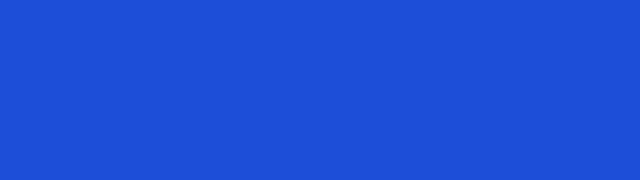
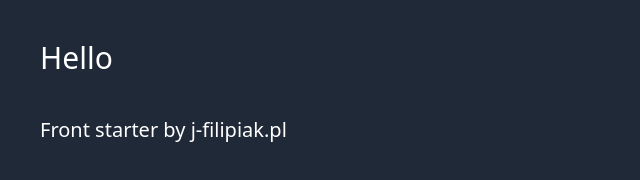
Before and after one commit to jaroslaw-filipiak/vite-starter, a website built with Vite: page index.html in a window 1280 px wide. Shown: the whole page, without its empty margins (0-640 px from the left). Built offline with nearby package versions, Linux system fonts and the light colour scheme.

Commit message:
handling gfonts

```diff
--- a/index.html
+++ b/index.html
@@ -7,7 +7,8 @@
     <title>Vite App</title>
   </head>
   <body>
-    <div id="app"></div>
+    <h1>Hello</h1>
+    <p>Front starter by j-filipiak.pl</p>
     <script type="module" src="/main.js"></script>
   </body>
 </html>
--- a/src/scss/style.scss
+++ b/src/scss/style.scss
@@ -1,7 +1,13 @@
-h1 {
-  @apply border opacity-20;
+@import url("https://fonts.googleapis.com/css2?family=Open+Sans:wght@400;500;600;700;800&display=swap");
+
+body {
+  @apply bg-gray-800 text-white;
 }
 
-body {
-  @apply bg-blue-700;
+h1 {
+  @apply m-10 text-3xl;
 }
+
+p {
+  @apply m-10 text-xl;
+}
--- a/tailwind.config.js
+++ b/tailwind.config.js
@@ -1,11 +1,16 @@
 module.exports = {
-  purge: ['./index.html', './src/**/*.{vue,js,ts,jsx,tsx}'],
+  purge: ["./index.html", "./src/**/*.{vue,js,ts,jsx,tsx}"],
   darkMode: false, // or 'media' or 'class'
   theme: {
+    fontFamily: {
+      sans: ["ui-sans-serif", "system-ui"],
+      serif: ["ui-serif", "Georgia"],
+      body: ['"Open Sans"'],
+    },
     extend: {},
   },
   variants: {
     extend: {},
   },
   plugins: [],
-}
+};
```
